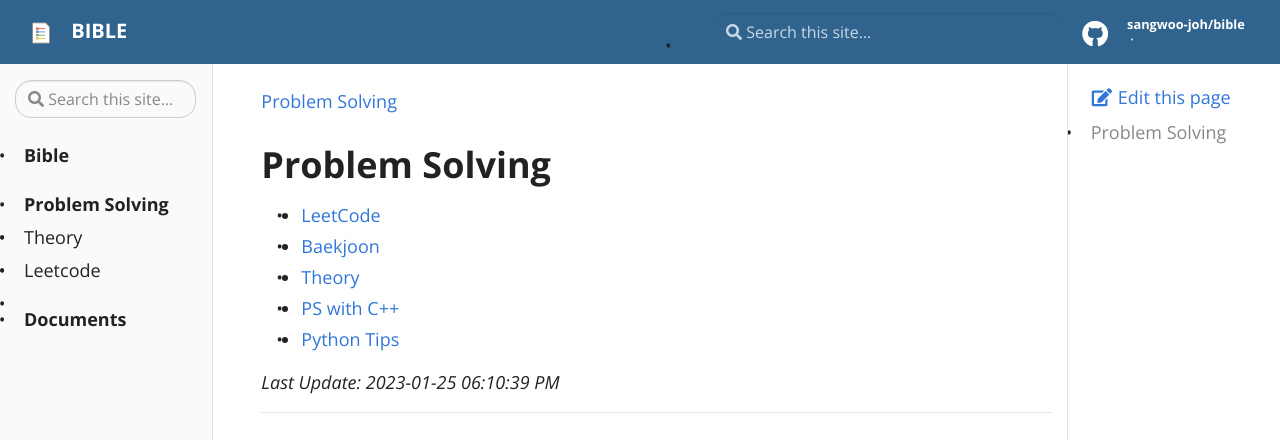
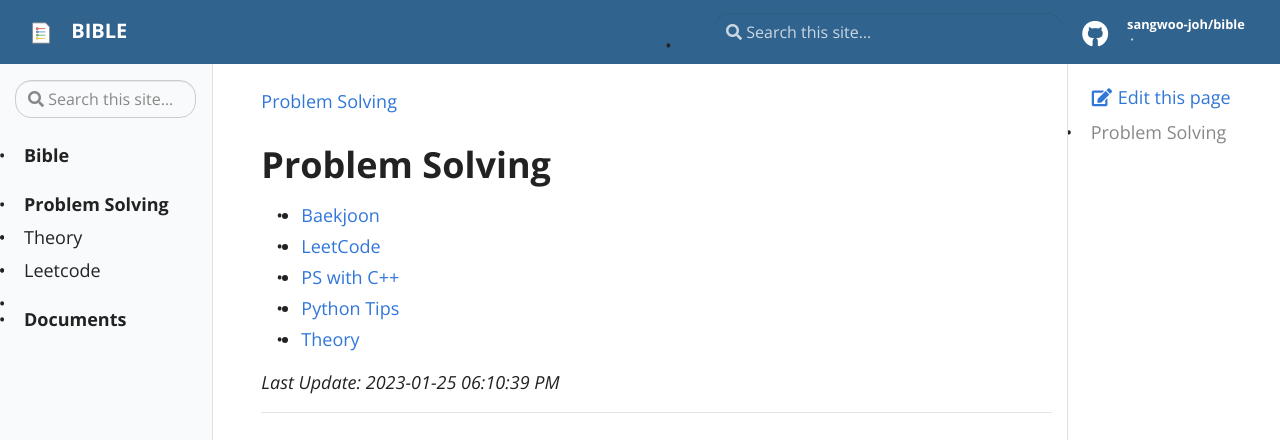
Before and after one commit to sangwoo-joh/book, a Jekyll site: the page built from ps/index.md, in a window 1280 px wide and 900 px high. Shown: the top 440 px of the window. Built offline with Jekyll 4.4.1, drawn with Linux system fonts in a browser that asks for light colours; comment, search, counter and statistics services are not loaded.

Commit message:
Sort index by title

```diff
--- a/_layouts/index.html
+++ b/_layouts/index.html
@@ -7,8 +7,9 @@
 {% assign thislength = page.url | size %}
 {% assign thisdepth = page.url | split: "/" | size | plus: 1 %}
 <!-- This depth: {{ thisdepth }} -->
+{% assign pages = site.pages | sort: "title" %}
 <ul>
-    {% for child in site.pages %}
+    {% for child in pages %}
         {% assign prefix = child.url | slice: 0, thislength %}
         {% assign depth = child.url | split: "/" | size %}
         {% if prefix == page.url and thisdepth == depth%}
```
